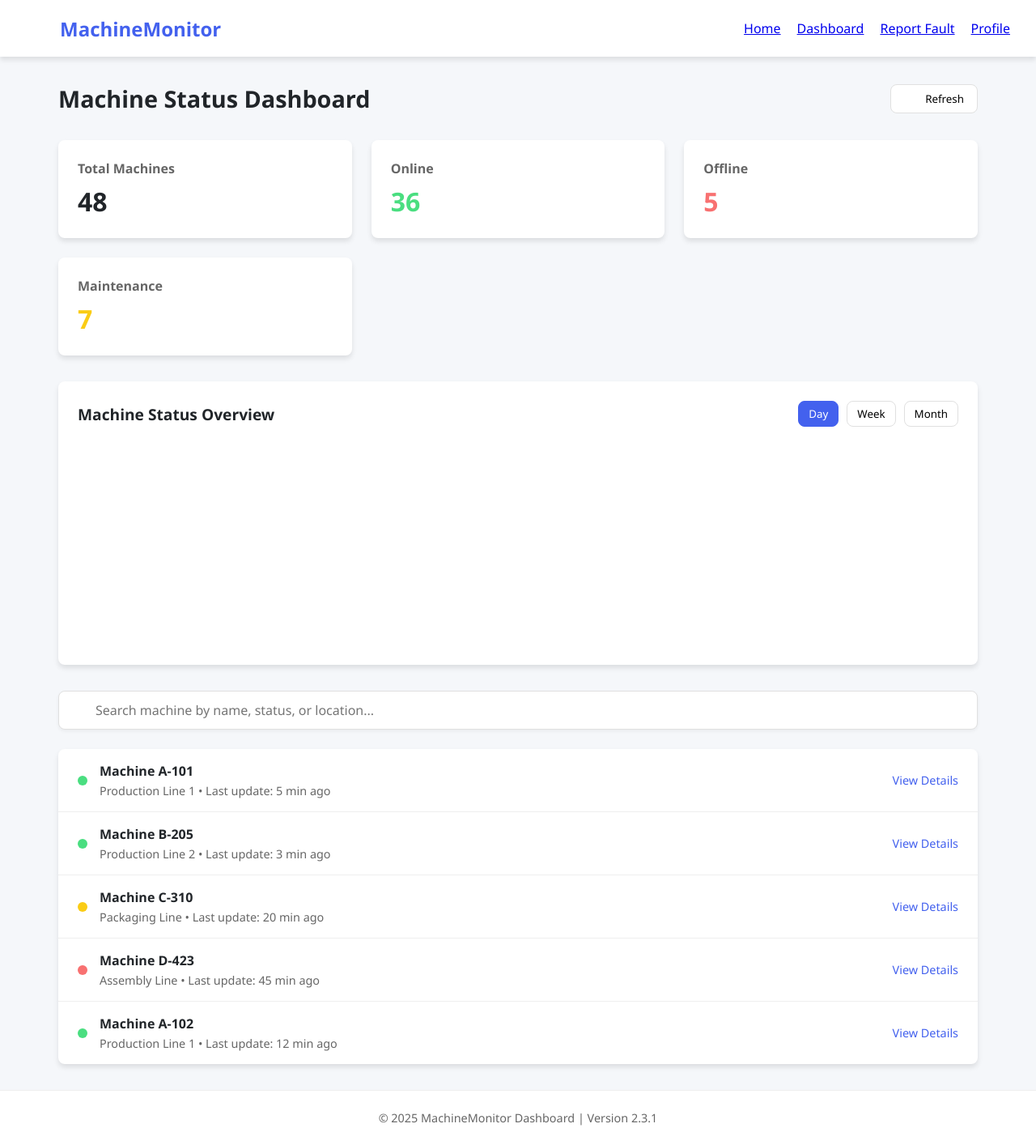
After one commit to augustefrater/web_development_project, a Django app: page /dashboard/ in a window 1280 px wide. The commit adds this page. Shown: the whole page at 81% size. Run offline with Django 5.2, Linux system fonts and the light colour scheme; the visitor is signed in with stand-in values (Sample User, id 1); a map, chart or similar area stays blank.

```diff
--- /dev/null
+++ b/project/myapp/static/myapp/dashboard.css
@@ -0,0 +1,308 @@
+
+:root {
+    --primary: #4361ee;
+    --secondary: #3f37c9;
+    --success: #4cc9f0;
+    --warning: #f72585;
+    --danger: #e63946;
+    --light: #f8f9fa;
+    --dark: #212529;
+    --border-radius: 8px;
+    --box-shadow: 0 4px 6px rgba(0, 0, 0, 0.1);
+  }
+
+  * {
+    margin: 0;
+    padding: 0;
+    box-sizing: border-box;
+    font-family: 'Segoe UI', Tahoma, Geneva, Verdana, sans-serif;
+  }
+
+  body {
+    background-color: #f5f7fa;
+    color: var(--dark);
+    display: flex;
+    flex-direction: column;
+    min-height: 100vh;
+  }
+
+  /* Navbar */
+  #navbar {
+    background-color: white;
+    padding: 1rem 2rem;
+    box-shadow: var(--box-shadow);
+    display: flex;
+    justify-content: space-between;
+    align-items: center;
+    height: 70px;
+  }
+
+  .logo {
+    display: flex;
+    align-items: center;
+    gap: 10px;
+    font-weight: 700;
+    font-size: 1.5rem;
+    color: var(--primary);
+  }
+
+  .logo-icon {
+    display: flex;
+    align-items: center;
+    justify-content: center;
+    width: 32px;
+    height: 32px;
+  }
+
+  .nav-items {
+    display: flex;
+    gap: 20px;
+  }
+
+  .nav-item {
+    color: #555;
+    text-decoration: none;
+    font-weight: 500;
+    transition: color 0.3s ease;
+    padding: 8px 12px;
+    border-radius: var(--border-radius);
+  }
+
+  .nav-item:hover {
+    color: var(--primary);
+    background-color: rgba(67, 97, 238, 0.1);
+  }
+
+  .nav-item.active {
+    color: var(--primary);
+    font-weight: 600;
+  }
+
+  /* Main content */
+  main {
+    flex: 1;
+    padding: 2rem;
+    max-width: 1200px;
+    margin: 0 auto;
+    width: 100%;
+  }
+
+  .header {
+    display: flex;
+    justify-content: space-between;
+    align-items: center;
+    margin-bottom: 2rem;
+  }
+
+  .title {
+    font-size: 1.8rem;
+    font-weight: 600;
+    color: var(--dark);
+  }
+
+  .refresh-btn {
+    display: flex;
+    align-items: center;
+    gap: 8px;
+    background-color: white;
+    border: 1px solid #e0e0e0;
+    padding: 8px 16px;
+    border-radius: var(--border-radius);
+    cursor: pointer;
+    transition: all 0.3s ease;
+  }
+
+  .refresh-btn:hover {
+    background-color: rgba(67, 97, 238, 0.1);
+    border-color: var(--primary);
+    color: var(--primary);
+  }
+
+  /* Dashboard grid */
+  .dashboard-grid {
+    display: grid;
+    grid-template-columns: repeat(auto-fill, minmax(280px, 1fr));
+    gap: 1.5rem;
+    margin-bottom: 2rem;
+  }
+
+  .card {
+    background-color: white;
+    border-radius: var(--border-radius);
+    box-shadow: var(--box-shadow);
+    padding: 1.5rem;
+    transition: transform 0.3s ease;
+  }
+
+  .card:hover {
+    transform: translateY(-5px);
+  }
+
+  .card-title {
+    font-size: 1rem;
+    color: #666;
+    margin-bottom: 0.5rem;
+  }
+
+  .card-value {
+    font-size: 2rem;
+    font-weight: 700;
+    color: var(--dark);
+  }
+
+  /* Chart section */
+  .chart-container {
+    background-color: white;
+    border-radius: var(--border-radius);
+    box-shadow: var(--box-shadow);
+    padding: 1.5rem;
+    margin-bottom: 2rem;
+    height: 350px;
+  }
+
+  .chart-header {
+    display: flex;
+    justify-content: space-between;
+    align-items: center;
+    margin-bottom: 1rem;
+  }
+
+  .chart-title {
+    font-size: 1.2rem;
+    font-weight: 600;
+  }
+
+  .chart-actions {
+    display: flex;
+    gap: 10px;
+  }
+
+  .chart-btn {
+    background-color: white;
+    border: 1px solid #e0e0e0;
+    padding: 6px 12px;
+    border-radius: var(--border-radius);
+    cursor: pointer;
+    transition: all 0.3s ease;
+  }
+
+  .chart-btn:hover {
+    background-color: rgba(67, 97, 238, 0.1);
+    border-color: var(--primary);
+    color: var(--primary);
+  }
+
+  .chart-btn.active {
+    background-color: var(--primary);
+    border-color: var(--primary);
+    color: white;
+  }
+
+  /* Search and machine list */
+  .search-container {
+    margin-bottom: 1.5rem;
+    position: relative;
+  }
+
+  #searchInput {
+    width: 100%;
+    padding: 12px 20px;
+    padding-left: 45px;
+    border-radius: var(--border-radius);
+    border: 1px solid #e0e0e0;
+    font-size: 1rem;
+    box-shadow: 0 2px 4px rgba(0, 0, 0, 0.05);
+    transition: all 0.3s ease;
+  }
+
+  #searchInput:focus {
+    outline: none;
+    border-color: var(--primary);
+    box-shadow: 0 0 0 3px rgba(67, 97, 238, 0.2);
+  }
+
+  .search-icon {
+    position: absolute;
+    left: 15px;
+    top: 50%;
+    transform: translateY(-50%);
+    color: #999;
+  }
+
+  /* Machine list */
+  #machineList {
+    background-color: white;
+    border-radius: var(--border-radius);
+    box-shadow: var(--box-shadow);
+    overflow: hidden;
+  }
+
+  .machine-item {
+    display: flex;
+    align-items: center;
+    padding: 1rem 1.5rem;
+    border-bottom: 1px solid #eee;
+    transition: background-color 0.3s ease;
+  }
+
+  .machine-item:last-child {
+    border-bottom: none;
+  }
+
+  .machine-item:hover {
+    background-color: #f8f9fa;
+  }
+
+  .machine-status {
+    width: 12px;
+    height: 12px;
+    border-radius: 50%;
+    margin-right: 15px;
+  }
+
+  .status-online {
+    background-color: #4ade80;
+  }
+
+  .status-offline {
+    background-color: #f87171;
+  }
+
+  .status-maintenance {
+    background-color: #facc15;
+  }
+
+  .machine-info {
+    flex-grow: 1;
+  }
+
+  .machine-name {
+    font-weight: 600;
+    margin-bottom: 4px;
+  }
+
+  .machine-details {
+    font-size: 0.9rem;
+    color: #666;
+  }
+
+  .machine-action {
+    color: var(--primary);
+    font-weight: 500;
+    font-size: 0.9rem;
+    cursor: pointer;
+  }
+
+  .machine-action:hover {
+    text-decoration: underline;
+  }
+
+  /* Footer */
+  #footer {
+    background-color: white;
+    padding: 1.5rem 2rem;
+    text-align: center;
+    border-top: 1px solid #eee;
+    color: #666;
+    font-size: 0.9rem;
+  }
--- /dev/null
+++ b/project/myapp/templates/myapp/dashboard.html
@@ -0,0 +1,153 @@
+{% load static %}
+<!DOCTYPE html>
+<!-- Declare the document as HTML5 -->
+
+<html lang="en">
+<head>
+  <meta charset="UTF-8">
+  <!-- Set character encoding to UTF-8 -->
+
+  <title>Machine Status Dashboard</title>
+  <!-- Page title shown on browser tab -->
+
+  <!-- Import Chart.js from CDN to render charts -->
+  <script src="https://cdnjs.cloudflare.com/ajax/libs/chart.js/3.9.1/chart.min.js"></script>
+
+  <!-- Load CSS styles specific to the dashboard -->
+  <link rel="stylesheet" href="{% static 'myapp/dashboard.css' %}">
+</head>
+
+<body>
+  <!-- Top navigation bar -->
+  <div id="navbar">
+    <div class="logo">
+      <!-- Logo icon using SVG -->
+      <div class="logo-icon">
+        <svg xmlns="http://www.w3.org/2000/svg" width="24" height="24" ...> ... </svg>
+      </div>
+      <span>MachineMonitor</span>
+    </div>
+
+    <!-- Navigation links -->
+    <div class="nav-items">
+        <a href="{% url 'index' %}">Home</a> <!-- Goes to index page -->
+        <a href="{% url 'dashboard' %}">Dashboard</a> <!-- Dashboard page -->
+        <a href="{% url 'fault_report' %}">Report Fault</a> <!-- Fault report form -->
+        <a href="{% url 'profile' %}">Profile</a> <!-- User profile page -->
+    </div>
+  </div>
+
+  <main>
+    <!-- Page header with title and refresh button -->
+    <div class="header">
+      <h1 class="title">Machine Status Dashboard</h1>
+      <button class="refresh-btn">
+        <!-- Refresh icon -->
+        <svg xmlns="http://www.w3.org/2000/svg" width="18" height="18" ...> ... </svg>
+        <span>Refresh</span>
+      </button>
+    </div>
+
+    <!-- Key metrics shown in cards -->
+    <div class="dashboard-grid">
+      <div class="card">
+        <h3 class="card-title">Total Machines</h3>
+        <div class="card-value">48</div>
+      </div>
+      <div class="card">
+        <h3 class="card-title">Online</h3>
+        <div class="card-value" style="color: #4ade80;">36</div>
+      </div>
+      <div class="card">
+        <h3 class="card-title">Offline</h3>
+        <div class="card-value" style="color: #f87171;">5</div>
+      </div>
+      <div class="card">
+        <h3 class="card-title">Maintenance</h3>
+        <div class="card-value" style="color: #facc15;">7</div>
+      </div>
+    </div>
+
+    <!-- Chart section showing status over time -->
+    <div class="chart-container">
+      <div class="chart-header">
+        <h3 class="chart-title">Machine Status Overview</h3>
+
+        <!-- Buttons to switch between Day / Week / Month -->
+        <div class="chart-actions">
+          <button class="chart-btn active">Day</button>
+          <button class="chart-btn">Week</button>
+          <button class="chart-btn">Month</button>
+        </div>
+      </div>
+
+      <!-- Chart canvas where the Chart.js graph will be rendered -->
+      <canvas id="statusChart"></canvas>
+    </div>
+
+    <!-- Search bar to filter machines -->
+    <div class="search-container">
+      <svg class="search-icon" ...> ... </svg>
+      <input type="search" id="searchInput" placeholder="Search machine by name, status, or location..." />
+    </div>
+
+    <!-- List of machines with status and details -->
+    <div id="machineList">
+      <div class="machine-item">
+        <div class="machine-status status-online"></div>
+        <div class="machine-info">
+          <div class="machine-name">Machine A-101</div>
+          <div class="machine-details">Production Line 1 • Last update: 5 min ago</div>
+        </div>
+        <div class="machine-action">View Details</div>
+      </div>
+
+      <!-- Additional machine entries... -->
+      <div class="machine-item">
+        <div class="machine-status status-online"></div>
+        <div class="machine-info">
+          <div class="machine-name">Machine B-205</div>
+          <div class="machine-details">Production Line 2 • Last update: 3 min ago</div>
+        </div>
+        <div class="machine-action">View Details</div>
+      </div>
+
+      <div class="machine-item">
+        <div class="machine-status status-maintenance"></div>
+        <div class="machine-info">
+          <div class="machine-name">Machine C-310</div>
+          <div class="machine-details">Packaging Line • Last update: 20 min ago</div>
+        </div>
+        <div class="machine-action">View Details</div>
+      </div>
+
+      <div class="machine-item">
+        <div class="machine-status status-offline"></div>
+        <div class="machine-info">
+          <div class="machine-name">Machine D-423</div>
+          <div class="machine-details">Assembly Line • Last update: 45 min ago</div>
+        </div>
+        <div class="machine-action">View Details</div>
+      </div>
+
+      <div class="machine-item">
+        <div class="machine-status status-online"></div>
+        <div class="machine-info">
+          <div class="machine-name">Machine A-102</div>
+          <div class="machine-details">Production Line 1 • Last update: 12 min ago</div>
+        </div>
+        <div class="machine-action">View Details</div>
+      </div>
+    </div>
+  </main>
+
+  <!-- Page footer -->
+  <div id="footer">
+    © 2025 MachineMonitor Dashboard | Version 2.3.1
+  </div>
+
+  <!-- Placeholder for custom JavaScript if needed -->
+  <script>
+  </script>
+</body>
+</html>
--- a/project/myapp/templates/myapp/index.html
+++ b/project/myapp/templates/myapp/index.html
@@ -1,4 +1,3 @@
-
 {% load static %}
 <!DOCTYPE html>
 <html lang="en">
@@ -23,7 +22,7 @@
     </div>
     <div class="nav-items">
         <a href="{% url 'index' %}">Home</a>
-        <a href="dashboard.html">Dashboard</a>
+        <a href="{% url 'dashboard' %}">Dashboard</a>
         <a href="{% url 'fault_report' %}">Report Fault</a>
         <a href="{% url 'profile' %}">Profile</a>
     </div>
@@ -35,7 +34,7 @@
         <h1 class="hero-title">Welcome to MachineMonitor</h1>
         <p class="hero-subtitle">An advanced platform for real-time machine monitoring, fault reporting, and maintenance tracking that helps you maximize efficiency and minimize downtime.</p>
         <div class="hero-buttons">
-          <a href="dashboard.html" class="btn btn-light">View Dashboard</a>
+          <a href="{% url 'dashboard' %}" class="btn btn-light">View Dashboard</a>
           <a href="{% url 'fault_report' %}" class="btn btn-primary">Report a Fault</a>
         </div>
       </div>
--- a/project/myapp/urls.py
+++ b/project/myapp/urls.py
@@ -8,7 +8,7 @@ from .views import fault_report_page
 from .views import assigned_machines_api
 from . import views
 from django.urls import path, include
-from .views import index_page, profile_page
+from .views import index_page, profile_page, dashboard_page
 from django.contrib.auth.views import LogoutView
 from .views import custom_login
 
@@ -34,6 +34,7 @@ urlpatterns = [
     path("login/", custom_login, name="custom_login"),
     path("profile/", profile_page, name="profile"),
     path("logout/", LogoutView.as_view(next_page="index"), name="logout"),
+    path('dashboard/', dashboard_page, name='dashboard'),
 ]
 
 # Add this snippet to serve media files during development
--- a/project/myapp/views.py
+++ b/project/myapp/views.py
@@ -30,6 +30,10 @@ def profile_page(request):
 @login_required
 def fault_report_page(request):
     return render(request, 'myapp/fault_report.html')
+
+@login_required
+def dashboard_page(request):
+    return render(request, 'myapp/dashboard.html')
 
 # Upload success page
 def upload_success(request):
@@ -64,7 +68,7 @@ def assigned_machines_api(request):
     ]
     return JsonResponse(machines, safe=False)
 
-# ✅ View to return machine statuses (if needed)
+# View to return machine statuses (if needed)
 def machine_status_api(request):
     machines = Machine.objects.all()
     data = [
@@ -72,8 +76,6 @@ def machine_status_api(request):
         for m in machines
     ]
     return JsonResponse(data, safe=False)
-
-# 🔧 DRF ViewSets below:
 
 def custom_login(request):
     if request.method == "POST":
@@ -89,7 +91,7 @@ def custom_login(request):
             messages.error(request, 'Invalid username or password.')
 
     return render(request, "myapp/registration/login.html")
-
+# 🔧 DRF ViewSets below:
 class UserViewSet(viewsets.ModelViewSet):
     queryset = User.objects.all()
     serializer_class = UserSerializer
```
Also changed, not shown: project/myapp/templates/myapp/profile.html (+4 -6 lines).
